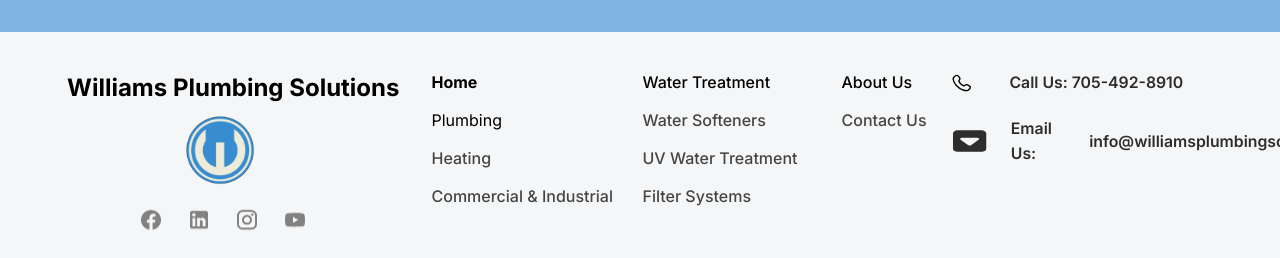
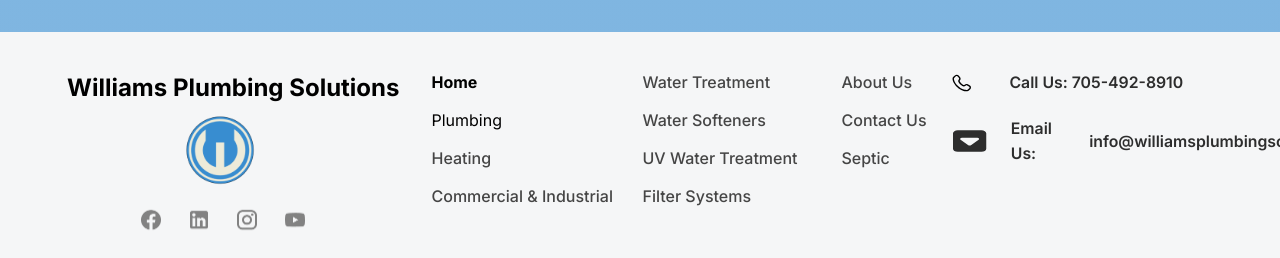
Before and after one commit to Reh1t/Williams-Plumbing-Solutions, a Next.js app: page /services in a window 1280 px wide. Shown: the part 3349-3607 px from the top of the page. Built offline with nearby package versions, Linux system fonts and the light colour scheme; a web font is replaced by a local one.

Commit message:
septic added to footer

```diff
--- a/components/footer1.tsx
+++ b/components/footer1.tsx
@@ -55,6 +55,10 @@ const Footer1: NextPage<Footer1Type> = ({
 
   const onContactUsTextClick = useCallback(() => {
     router.push("/contact-us1");
+  }, [router]);
+
+  const onWilliamsButtonClick = useCallback(() => {
+    router.push("https://williams-septic.vercel.app/");
   }, [router]);
 
   return (
@@ -123,12 +127,11 @@ const Footer1: NextPage<Footer1Type> = ({
           </div>
         </div>
         <div className="flex-1 flex flex-col items-start justify-center gap-[14px] min-w-[122px] cursor-pointer" onClick={onUVMoreTextClick}>
-          <div className="flex flex-row items-center justify-center">
-            <div className="relative leading-[150%] font-medium inline-block min-w-[129px]">
+
+          <div className="self-stretch flex flex-col items-start justify-start gap-[14px] text-darkslategray-100">
+            <div className="self-stretch relative leading-[150%] font-medium">
               Water Treatment
             </div>
-          </div>
-          <div className="self-stretch flex flex-col items-start justify-start gap-[14px] text-darkslategray-100">
             <div className="self-stretch relative leading-[150%] font-medium">
               Water Softeners
             </div>
@@ -143,7 +146,7 @@ const Footer1: NextPage<Footer1Type> = ({
       </div>
       <div className="flex flex-col items-start justify-start mq750:mt-7 gap-[14px]">
         <div
-          className="relative leading-[150%] font-medium inline-block min-w-[71px] cursor-pointer"
+          className="relative leading-[150%] font-medium text-darkslategray-100 inline-block min-w-[86px] cursor-pointer"
           onClick={onAboutUsTextClick}
         >
           About Us
@@ -153,6 +156,12 @@ const Footer1: NextPage<Footer1Type> = ({
           onClick={onContactUsTextClick}
         >
           Contact Us
+        </div>
+        <div
+          className="relative leading-[150%] font-medium text-darkslategray-100 inline-block min-w-[86px] cursor-pointer"
+          onClick={onWilliamsButtonClick}
+        >
+          Septic
         </div>
       </div>
       <div className="flex-1 flex flex-col items-end justify-start py-0 px-3 box-border gap-[20px] min-w-[307px] max-w-full text-base-8 text-darkslategray-300">
```
